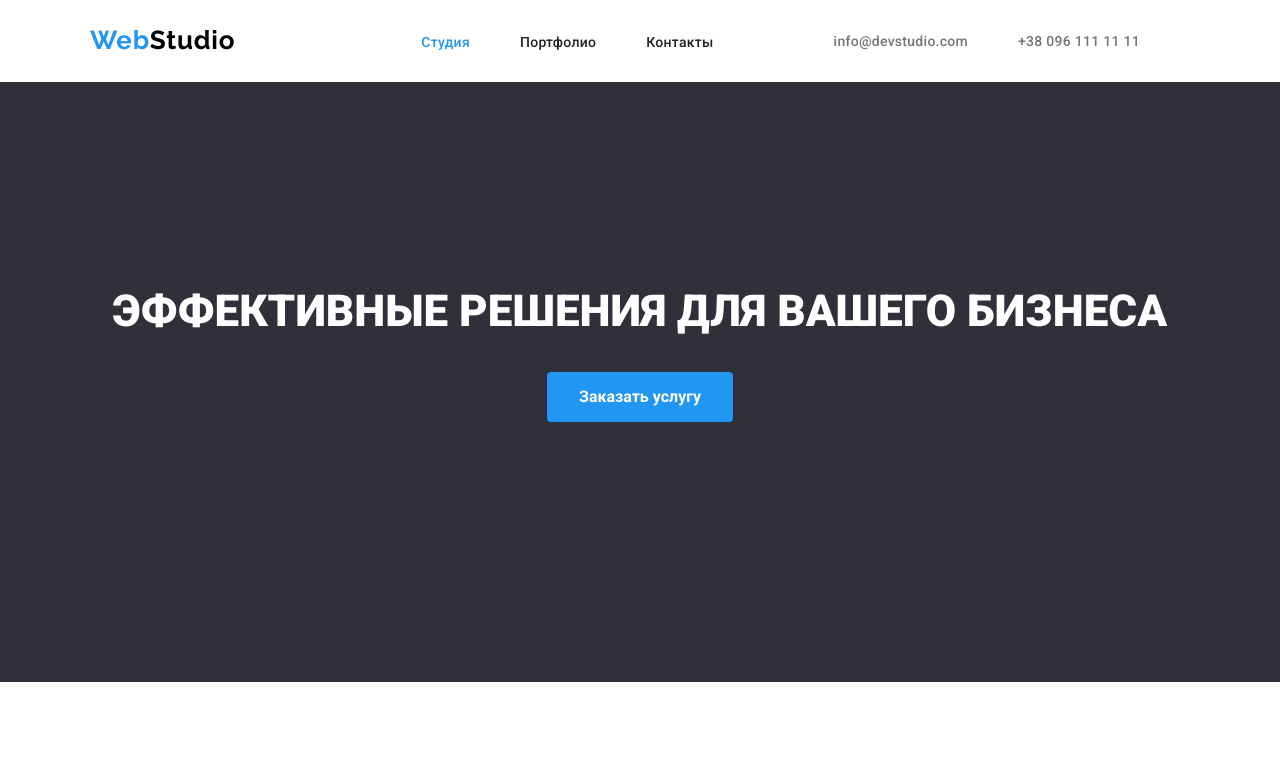
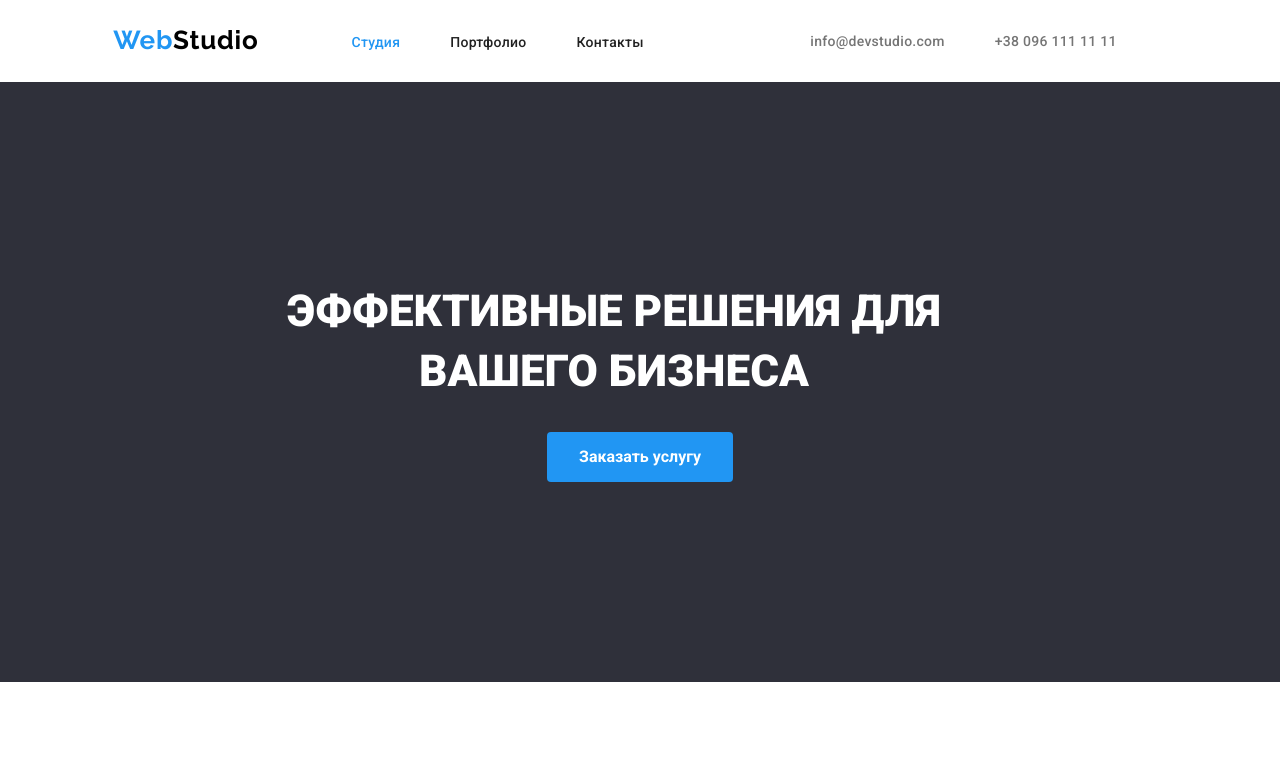
Before and after one commit to 88888tata88888/goit-markup-hw-03, a plain HTML site: page index.html in a window 1280 px wide. Shown: the top 773 px of the page. Drawn offline with nearby package versions, Linux system fonts and the light colour scheme.

Commit message:
Правки

```diff
--- a/css/styles.css
+++ b/css/styles.css
@@ -49,7 +49,6 @@ img {
 }
 .nav-list {
 	display: flex;
-	padding-left: 93px;
 	padding-top: 32px;
 	padding-bottom: 32px;
 	margin-left: 93px;
@@ -109,8 +108,9 @@ img {
 	line-height: 1.36;
 	color: #ffffff;
 	text-transform: uppercase;
-	text-align: center;
 	padding-top: 200px;
+	padding-left: 200px;
+	padding-right: 252px;
 }
 .hero {
 	background: #2f303a;
```
